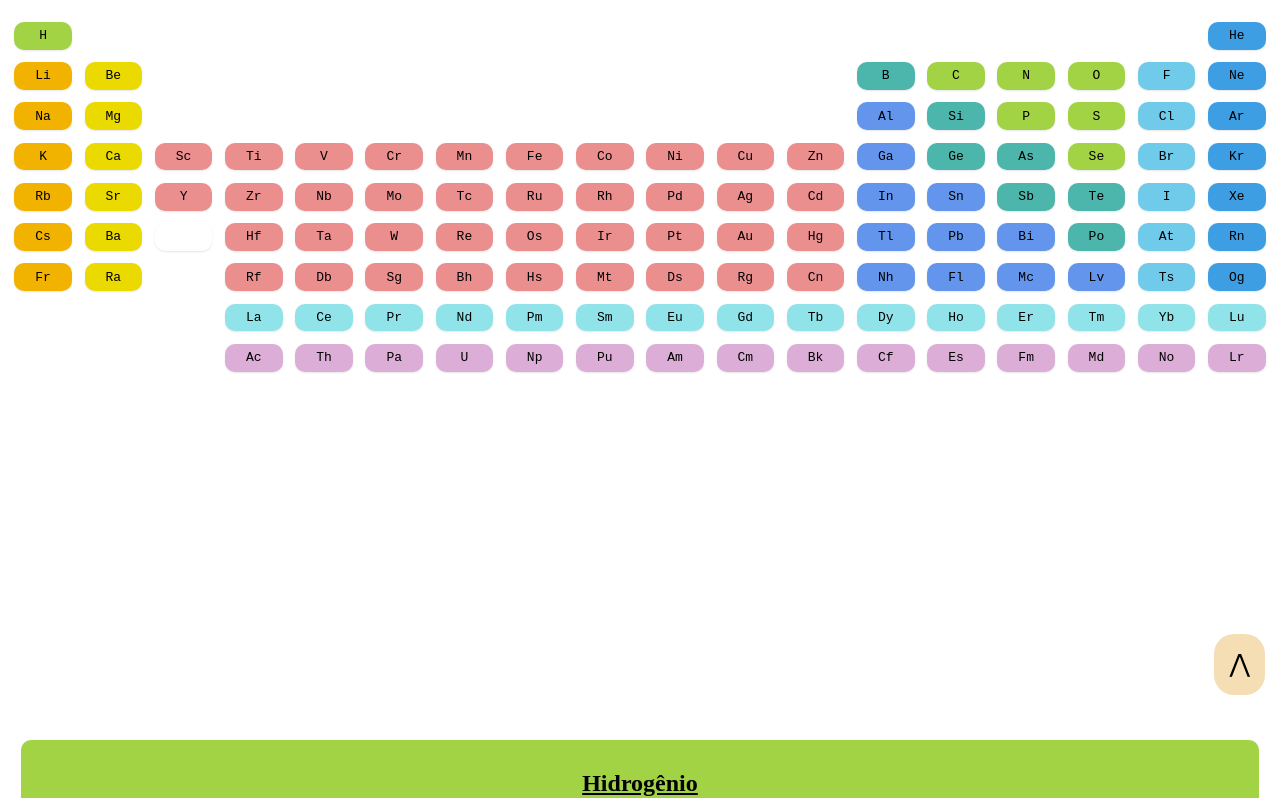
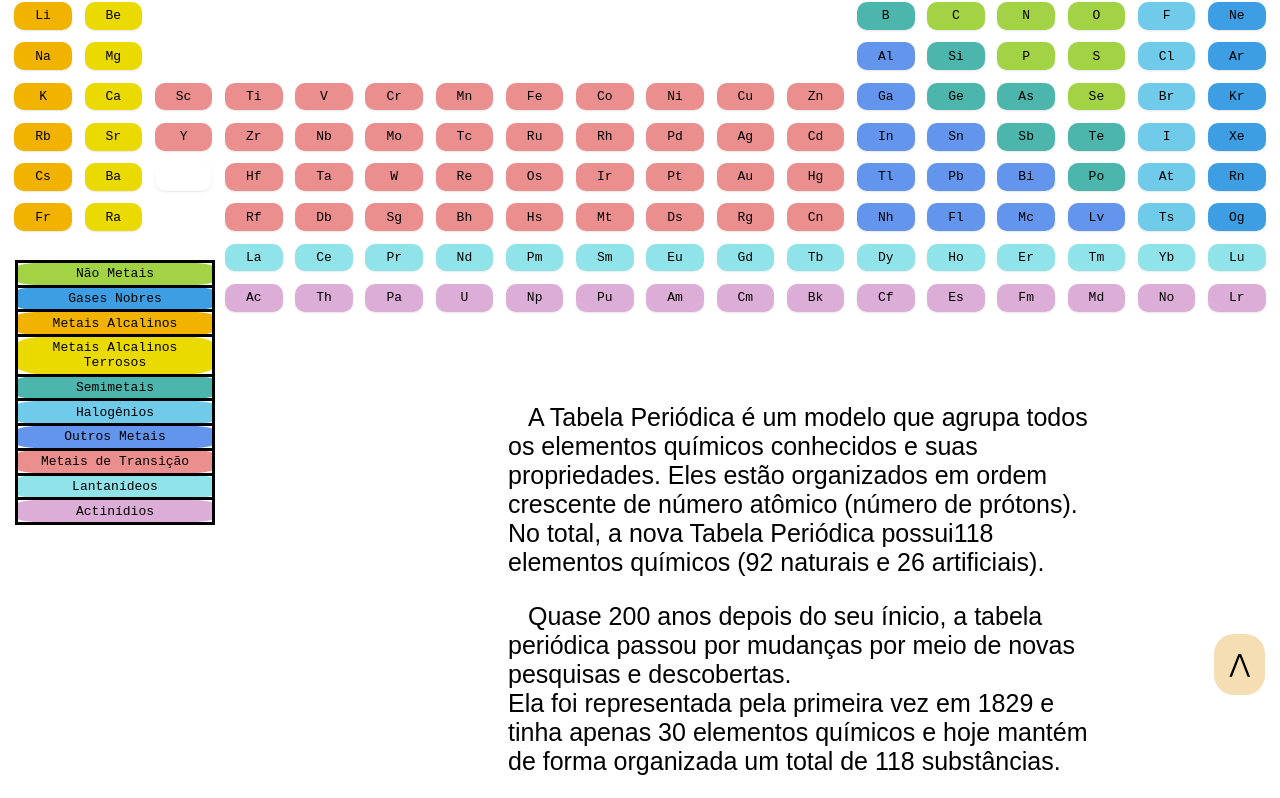
Before and after one commit to DevFerraz/Tabela_Periodica, a plain HTML site: page index.html in a window 1280 px wide. Shown: the part 85-883 px from the top of the page. Drawn offline with Linux system fonts and the light colour scheme.

Commit message:
Finalização

```diff
--- a/index.html
+++ b/index.html
@@ -192,7 +192,54 @@
             <div class="ellement actinidios"><a href="#laurencio">No</a></div>
             <div class="ellement actinidios"><a href="#rutherfordio">Lr</a></div>
         </div>
+        <div class="paragrafo">
+             <p class="paragrafo1">A Tabela Periódica é um modelo que agrupa todos os elementos químicos<wbr> conhecidos e suas propriedades.
+                Eles estão organizados em ordem crescente de
+                número atômico (número de prótons).<wbr>
+                No total, a nova Tabela Periódica possui<wbr>
+                118 elementos químicos <wbr>(92 naturais e 26 artificiais).<br></p>
+            <p class="paragrafo1">Quase 200 anos depois do <wbr>seu ínicio, a tabela periódica passou por mudanças <wbr>por meio de novas pesquisas e descobertas.<wbr><br>
+                Ela foi representada<wbr> pela primeira vez em 1829 e tinha apenas 30 elementos químicos<wbr> e hoje mantém de forma organizada <wbr>um total de 118 substâncias.<br></p>
+           <p class="paragrafo1"> Talvez o que você <wbr>ainda não saiba sobre a tabela periódica é que o modelo que usamos <wbr>no momento teve seu primeiro desenho em 1869 <wbr>quando o russo Mendeleev organizou os elementos <wbr>químicos por ordem crescente de massa atômica.<br><wbr>
+            Na época ele organizou 60 elementos <wbr>conhecidos, mas pode-se perceber que foram<wbr> deixados espaços vazios para serem preenchidos.<br><wbr>
+            Isto quer dizer que Mendeleev <wbr>teve a perspicácia em pensar que novos elementos surgiriam.<br><wbr></p>
+            <p class="paragrafo1">Já a tabela atual que usamos até hoje,<wbr> foi proposta e desenhada pelo físico inglês Henry Moseley.<wbr>
+                Moseley organizou os elementos <wbr>em ordem crescente de número atômico <wbr>e não mais usou a massa como na tabela<wbr> anterior proposta por Mendeleev.<wbr><br>
+            <p class="paragrafo1">Hoje, a tabela periódica que usamos <wbr>distribui os 118 elementos químicos <wbr>em 18 colunas verticais 7 colunas horizontais.</p>  </p>
+            </div>
         <a href="#topo" class="seta">&#8896;</a>
+        <table class="tabela_referencia">
+            <tr class="referencia_ametais">
+                <td>Não Metais</td>
+            </tr>
+            <tr class="referencia_gasesNobres">
+                <td>Gases Nobres</td>
+            </tr>
+            <tr class="referencia_alcalinos">
+                <td>Metais Alcalinos</td>
+            </tr>
+            <tr class="referencia_alcalinos_terrosos">
+                <td>Metais Alcalinos Terrosos</td>
+            </tr>
+            <tr class="referencia_semimetais">
+                <td>Semimetais</td>
+            </tr>
+            <tr class="referencia_halogenios">
+                <td>Halogênios</td>
+            </tr>
+            <tr class="referencia_outros">
+                <td>Outros Metais</td>
+            </tr>
+            <tr class="referencia_transicao">
+                <td>Metais de Transição</td>
+            </tr>
+            <tr class="referencia_lantanideos">
+                <td>Lantanídeos</td>
+            </tr>
+            <tr class="referencia_actinidios">
+                <td>Actinídios</td>
+            </tr>
+        </table>
         <div id="divbranca">
 
         </div>
--- a/main.css
+++ b/main.css
@@ -10,6 +10,24 @@ background-color: white;
     text-decoration: none;
     color: black;
 }
+.tabela_referencia{
+    color: black;
+    border-radius: 20px;
+    position: fixed;
+    text-align: center;
+    width: 200px;
+    font-size: 13px;
+    border-radius: 20%;
+    left: 15px;
+    top: 345px;
+    border-collapse: collapse;
+}
+td{
+    border: solid black;
+    border-radius: 20%;
+    padding: 1.7%;
+}
+
 .seta{
     text-decoration: none;
     color: black;
@@ -41,6 +59,7 @@ background-color: white;
     position:relative;
     box-shadow:0 1px 2px 0 rgba(0,0,0,0.1);
     transition: all 0.6s cubic-bezier(0.165, 0.84, 0.44, 1);
+    top: -60px;
 }
 .ellement:after{
     content:"";
@@ -110,3 +129,52 @@ background-color: white;
 .outros_metais{
     background-color:cornflowerblue;
 }
+tr.referencia_ametais{
+    background-color: #a1d344;
+}
+
+tr.referencia_gasesNobres{
+    background-color: #3d9ee3;
+}
+
+tr.referencia_alcalinos{
+    background-color: #f1b200;
+}
+
+tr.referencia_alcalinos_terrosos{
+    background-color: #eada00;
+}
+
+tr.referencia_semimetais{
+    background-color: #4db6ac;
+}
+
+tr.referencia_halogenios{
+    background-color: #70cbeb;
+}
+
+tr.referencia_outros{
+    background-color:cornflowerblue;
+}
+
+tr.referencia_transicao{
+    background-color: #eb8e8e;
+}
+
+tr.referencia_lantanideos{
+    background-color: #90e3e9;
+}
+
+tr.referencia_actinidios{
+    background-color: #dcadd6;
+}
+p.paragrafo1{
+    text-align-last: auto;
+    width: 600px;
+    font-family: sans-serif;
+    font-size: 25px;
+    text-indent: 20px;
+}
+div.paragrafo{
+    margin-left: 500px;
+}
```
